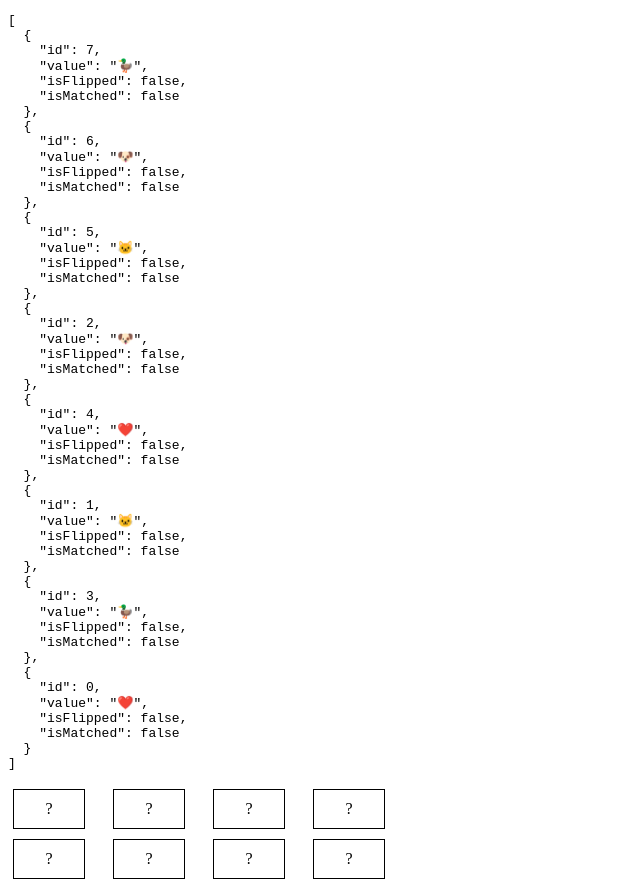
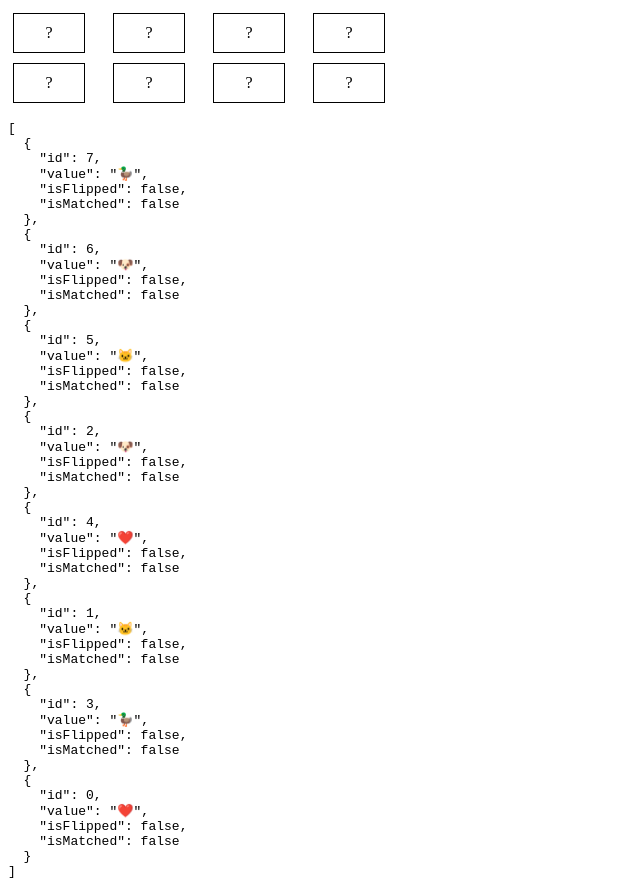
Before and after one commit to LightningMax/memory, a Vue app: page / in a window 1280 px wide. Shown: the whole page, without its empty margins (0-640 px from the left). Built offline with nearby package versions, Linux system fonts and the light colour scheme.

Commit message:
feat: implement check win

```diff
--- a/src/components/Board.vue
+++ b/src/components/Board.vue
@@ -1,11 +1,14 @@
 <script setup>
 import { useGameLogic } from "@/composables/useGameLogic";
 import Card from "./Card.vue";
-const { cards, flipCard } = useGameLogic();
+const { cards, hasWon, flipCard } = useGameLogic();
 </script>
 
 <template>
-  <pre>{{ cards }}</pre>
+  <div v-if="hasWon">
+    <p>You win!</p>
+  </div>
+
   <div class="cards">
     <Card
       v-for="card in cards"
@@ -14,6 +17,7 @@ const { cards, flipCard } = useGameLogic();
       @select="flipCard"
     />
   </div>
+  <pre>{{ cards }}</pre>
 </template>
 
 <style>
--- a/src/composables/useGameLogic.js
+++ b/src/composables/useGameLogic.js
@@ -24,6 +24,7 @@ function createDeck() {
 export function useGameLogic() {
   const flippedCards = ref([]);
   const cards = ref(shuffle(createDeck(cardValues)));
+  const hasWon = ref(false);
 
   function flipCard(card) {
     if (card.isFlipped) return;
@@ -40,6 +41,10 @@ export function useGameLogic() {
     }
   }
 
+  function checkWin() {
+    return cards.value.every((card) => card.isMatched);
+  }
+
   function checkMatch() {
     const [first, second] = flippedCards.value;
 
@@ -47,6 +52,9 @@ export function useGameLogic() {
       first.isMatched = true;
       second.isMatched = true;
       flippedCards.value = [];
+      if (checkWin()) {
+        hasWon.value = true;
+      }
     } else {
       setTimeout(() => {
         first.isFlipped = false;
@@ -55,5 +63,5 @@ export function useGameLogic() {
       }, 800);
     }
   }
-  return { cards, flipCard };
+  return { cards, hasWon, flipCard };
 }
```
